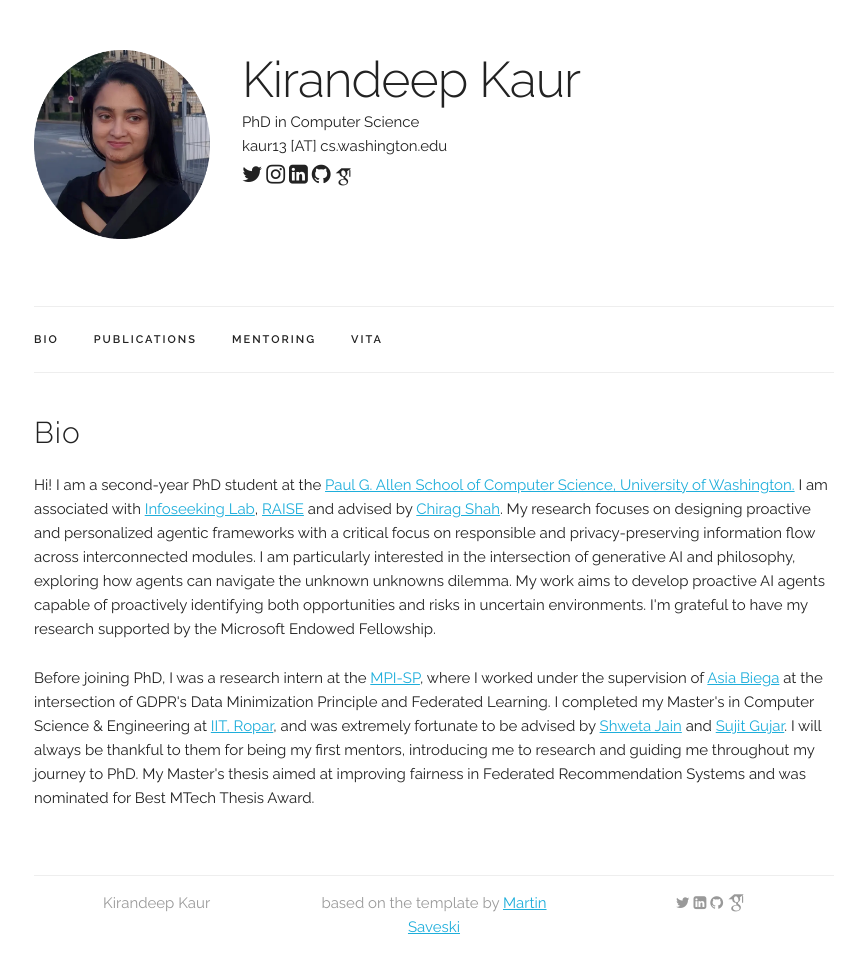
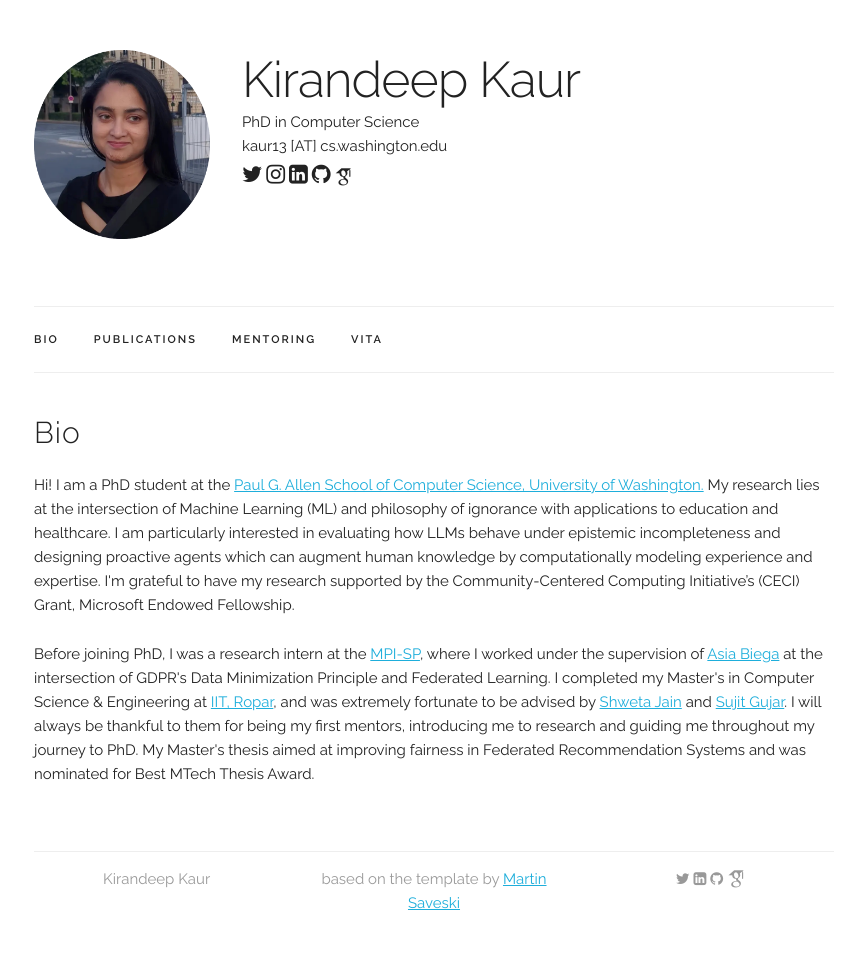
Before and after one commit to i-kiran/i-kiran.github.io, a Jekyll site: the page built from bio.md, in a window 1280 px wide. Shown: the whole page, without its empty margins (206-1071 px from the left). Built offline with Jekyll 4.4.1, drawn with Linux system fonts in a browser that asks for light colours; some web fonts are replaced; after the commit the page ends 955 px from its top, so only the background shows below that.

Commit message:
Update bio.md

```diff
--- a/bio.md
+++ b/bio.md
@@ -7,11 +7,8 @@ permalink: /bio/
 <div class="docs-section" id="bio">
   <h4>Bio</h4>
   <p>
-  Hi! I am a second-year PhD student at the <a href="https://www.cs.washington.edu/" target="_blank">Paul G. Allen School of Computer Science, University of Washington.</a> I am associated with
-  <a href="https://infoseeking.org/people.php" target="_blank">Infoseeking Lab</a>, <a href="https://www.raise.uw.edu/" target="_blank">RAISE</a> and advised by <a href="https://chiragshah.org/" target="_blank">Chirag Shah</a>.
-  My research focuses on designing proactive and personalized agentic frameworks with a critical focus on responsible and privacy-preserving information flow across interconnected modules.
-  I am particularly interested in the intersection of generative AI and philosophy, exploring how agents can navigate the unknown unknowns dilemma. My work aims to develop proactive AI agents
-  capable of proactively identifying both opportunities and risks in uncertain environments. I'm grateful to have my research supported by the Microsoft Endowed Fellowship.
+  Hi! I am a PhD student at the <a href="https://www.cs.washington.edu/" target="_blank">Paul G. Allen School of Computer Science, University of Washington.</a>
+  My research lies at the intersection of Machine Learning (ML) and philosophy of ignorance with applications to education and healthcare. I am particularly interested in evaluating how LLMs behave under epistemic incompleteness and designing proactive agents which can augment human knowledge by computationally modeling experience and expertise. I'm grateful to have my research supported by the Community-Centered Computing Initiative’s (CECI) Grant, Microsoft Endowed Fellowship.
   </p>
 
   <p>
```
